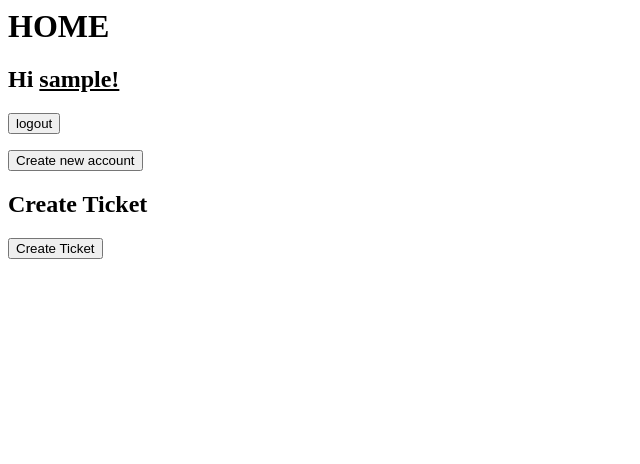
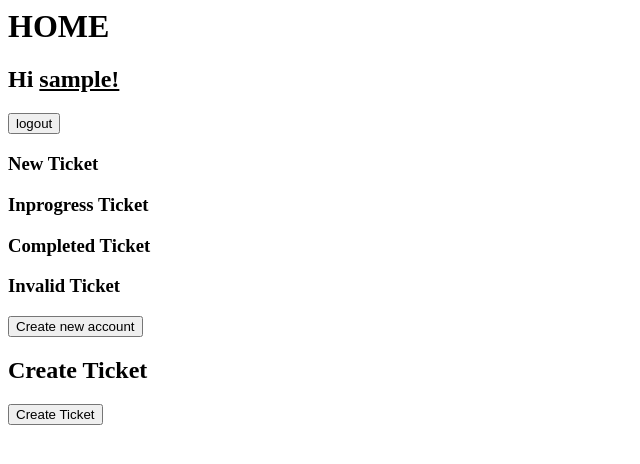
Before and after one commit to cbw29512/bugtracker, a Django app: page / in a window 1280 px wide. Shown: the top 464 px of the page, without its empty margins (0-640 px from the left). Run offline with Django 3.2, Linux system fonts and the light colour scheme; the visitor is signed in with stand-in values (Sample User, id 1); data that the repository does not hold is empty.

Commit message:
working, needs CSS

```diff
--- a/bugticket/templates/home.html
+++ b/bugticket/templates/home.html
@@ -5,10 +5,47 @@
   <h2>Hi <b><u>{{ user.username }}!</b></h2></u>
   <p><a href="{% url 'logout' %}"><button>logout</button></a></p>
 <p>
-{% for ticket in ticket_data %}
-<p><a href = {% url 'ticket_detail' id=ticket.id%}>{{ticket.title}}</a> | {{ticket.date}} | {{ticket.ticket_status}}</p>
-{% endfor %}
-</p>
+
+<h3>New Ticket<h3>
+{% for ticket in ticket_data%}
+{% if ticket.ticket_status == "NEW"%}
+  <p>Title: <a href = {%url 'ticket_detail' id=ticket.id%}>{{ticket.title}}</a> |
+ Filed by: <a href = {%url 'user_detail' user.id%}>{{ticket.filed_user}}</a> |
+ Status: {{ticket.ticket_status}} </p>
+ {% endif %}
+ {% endfor %}
+ </p>
+
+<h3>Inprogress Ticket<h3>
+{% for ticket in ticket_data%}
+{% if ticket.ticket_status == "IN_PROGRESS"%}
+  <p>Title: <a href = {%url 'ticket_detail' id=ticket.id%}>{{ticket.title}}</a> |
+ Filed by: <a href = {%url 'user_detail' user.id%}>{{ticket.filed_user}}</a> |
+ Status: {{ticket.ticket_status}} </p>
+ {% endif %}
+ {% endfor %}
+ </p>
+
+<h3>Completed Ticket<h3>
+{% for ticket in ticket_data%}
+{% if ticket.ticket_status == "DONE"%}
+  <p>Title: <a href = {%url 'ticket_detail' id=ticket.id%}>{{ticket.title}}</a> |
+ Filed by: <a href = {%url 'user_detail' user.id%}>{{ticket.filed_user}}</a> |
+ Status: {{ticket.ticket_status}} </p>
+ {% endif %}
+ {% endfor %}
+ </p>
+
+ <h3>Invalid Ticket<h3>
+{% for ticket in ticket_data%}
+{% if ticket.ticket_status == "INVALID"%}
+  <p>Title: <a href = {%url 'ticket_detail' id=ticket.id%}>{{ticket.title}}</a> |
+ Filed by: <a href = {%url 'user_detail' user.id%}>{{ticket.filed_user}}</a> |
+ Status: {{ticket.ticket_status}} </p>
+ {% endif %}
+ {% endfor %}
+ </p>
+
 <p><a href="{% url 'signup' %}"><button>Create new account</button></a></p>
 <h2>Create Ticket</h2>
 <p><a href="{% url 'create_ticket' user_id=user.id %}"><button>Create Ticket</button></a></p>
--- a/bugticket/views.py
+++ b/bugticket/views.py
@@ -33,6 +33,7 @@ def signupView(request):
     return render(request, html, {'form': form})
 
 
+@login_required
 def loginview(request):
     html = 'login.html'
     if request.method == "POST":
@@ -74,12 +75,14 @@ def create_ticket(request, user_id):
     return render(request, html, {'form': form})
 
 
+@login_required
 def ticket_details(request, id):
     html = 'ticket_detail.html'
     ticket = Ticket.objects.get(id=id)
     return render(request, html, {'ticket': ticket})
 
 
+@login_required
 def inprogress_ticket(request, ticket_id):
     ticket = Ticket.objects.get(id=ticket_id)
     ticket.ticket_status = "IN_PROGRESS"
@@ -90,6 +93,7 @@ def inprogress_ticket(request, ticket_id):
         reverse('ticket_detail', args=(ticket_id,)))
 
 
+@login_required
 def complete_ticket(request, ticket_id):
     ticket = Ticket.objects.get(id=ticket_id)
     ticket.ticket_status = 'DONE'
@@ -100,6 +104,7 @@ def complete_ticket(request, ticket_id):
         reverse('ticket_detail', args=(ticket_id,)))
 
 
+@login_required
 def invalid_ticket(request, ticket_id):
     ticket = Ticket.objects.get(id=ticket_id)
     ticket.ticket_status = 'INVALID'
@@ -109,6 +114,7 @@ def invalid_ticket(request, ticket_id):
         reverse('ticket_detail', args=(ticket_id,)))
 
 
+@login_required
 def edit_ticket(request, ticket_id):
     ticket = Ticket.objects.get(id=ticket_id)
     if request.method == 'POST':
@@ -118,7 +124,8 @@ def edit_ticket(request, ticket_id):
             ticket.title = data['title']
             ticket.description = data['description']
             ticket.save()
-        return HttpResponseRedirect(reverse('ticket_detail', args=(ticket_id,)))
+        return HttpResponseRedirect(
+            reverse('ticket_detail', args=(ticket_id,)))
     form = TicketForm(initial={
         'title': ticket.title,
         'description': ticket.description,
@@ -126,6 +133,7 @@ def edit_ticket(request, ticket_id):
     return render(request, 'createticketform.html', {'form': form})
 
 
+@login_required
 def user_detail(request, user_id):
     assigned_ticket = Ticket.objects.filter(assigned_user=user_id)
     completed_ticket = Ticket.objects.filter(completed_user=user_id)
```
